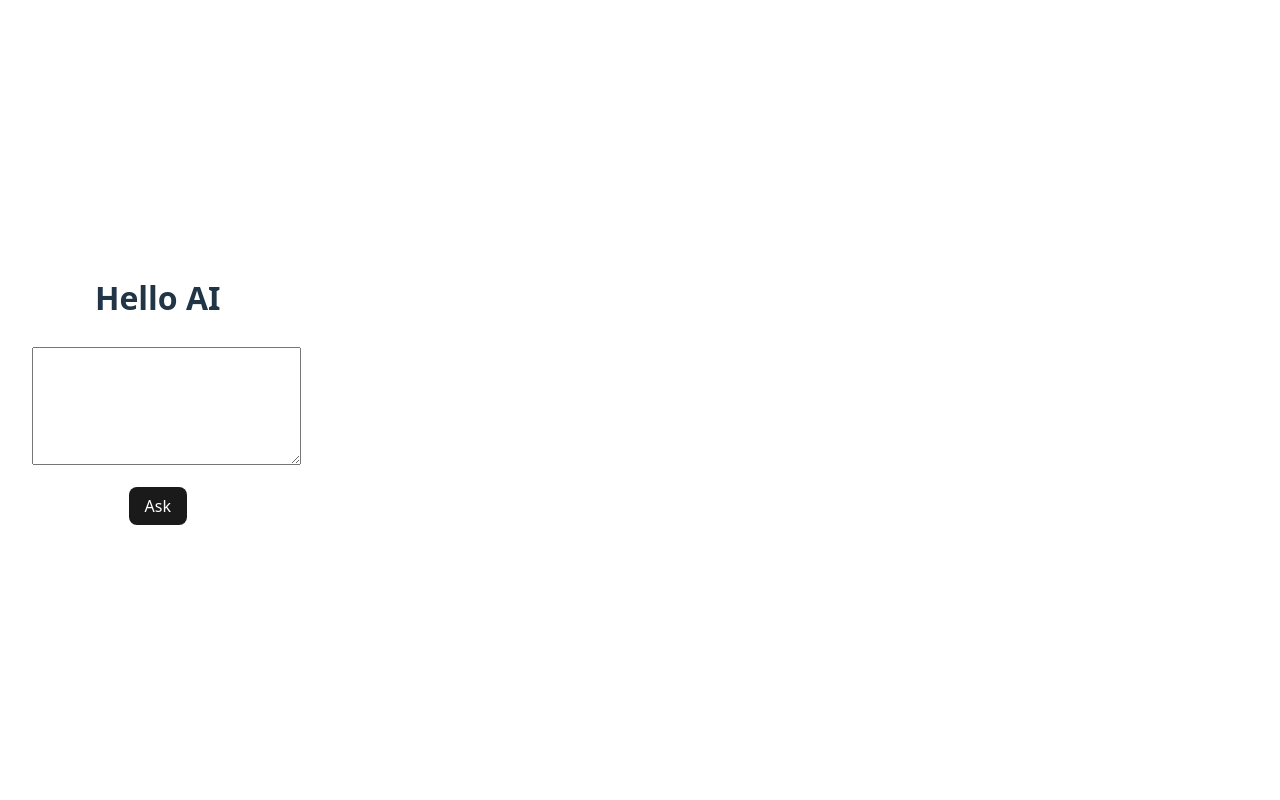
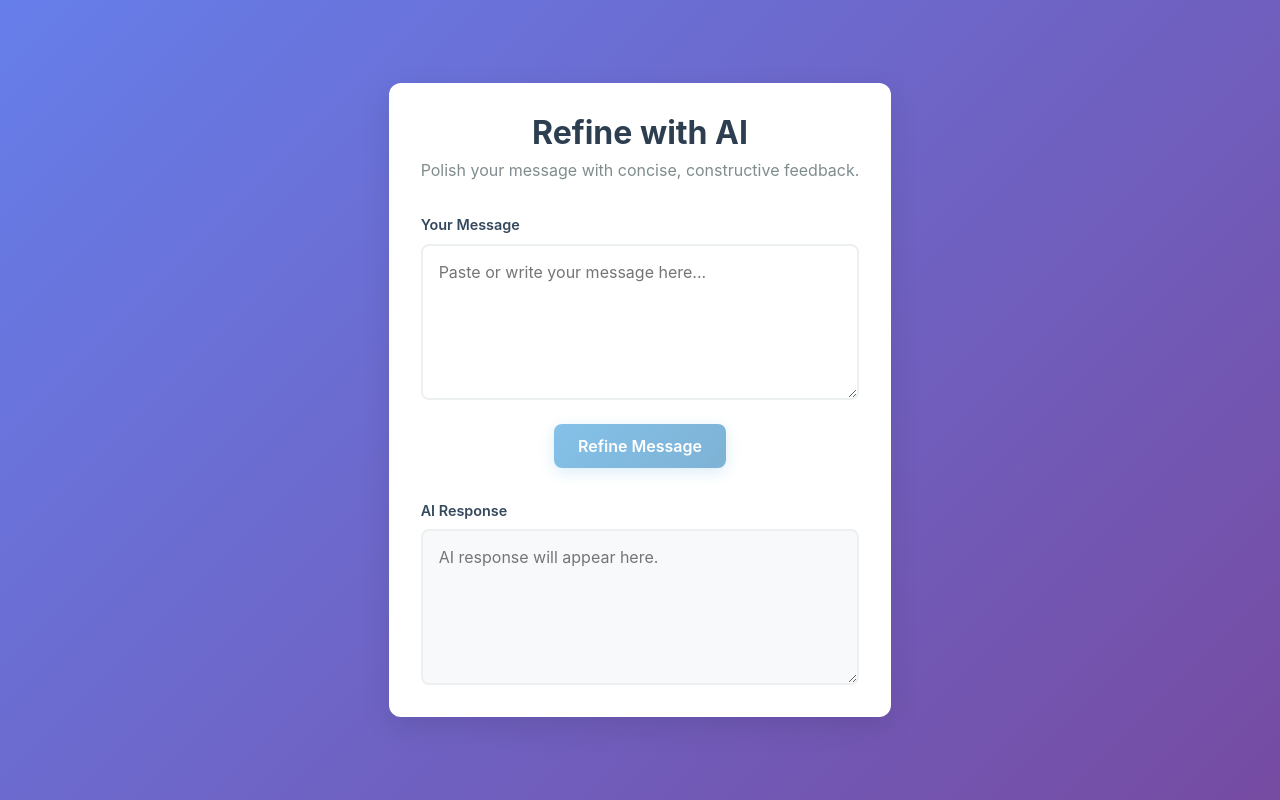
Before and after one commit to mahanmashoof/ai-mini, a React (Vite) app: page / in a window 1280 px wide. Built offline with nearby package versions, Linux system fonts and the light colour scheme.

Commit message:
new design ok

```diff
--- a/src/App.css
+++ b/src/App.css
@@ -1,34 +1,166 @@
-.App {
+/* Global Styles */
+* {
+  box-sizing: border-box;
+}
+
+body {
+  margin: 0;
+  font-family: -apple-system, BlinkMacSystemFont, 'Segoe UI', Roboto, Oxygen, Ubuntu, Cantarell, sans-serif;
+  background: linear-gradient(135deg, #667eea 0%, #764ba2 100%);
+  color: #333;
+  min-height: 100vh;
+  display: flex;
+  align-items: center;
+  justify-content: center;
+}
+
+.app {
+  width: 100%;
+  min-height: 100vh;
+  display: flex;
+  align-items: center;
+  justify-content: center;
+  padding: 1rem;
+}
+
+.container {
+  background: #fff;
+  border-radius: 12px;
+  box-shadow: 0 10px 30px rgba(0, 0, 0, 0.1);
+  padding: 2rem;
   max-width: 600px;
-  margin: 0 auto;
-  padding: 2rem;
+  width: 100%;
+  display: flex;
+  flex-direction: column;
+  gap: 2rem;
+}
+
+.header {
   text-align: center;
 }
 
-.App h1 {
+.header h1 {
+  margin: 0 0 0.5rem 0;
   font-size: 2rem;
-  margin-bottom: 2rem;
+  font-weight: 700;
+  color: #2c3e50;
 }
 
-.App textarea {
-  width: 100%;
-  height: 100px;
-  margin-bottom: 1rem;
-  padding: 0.5rem;
+.header p {
+  margin: 0;
+  color: #7f8c8d;
+  font-size: 1rem;
 }
 
-.App button {
-  background-color: #1a1a1a;
-  color: white;
-  padding: 0.5rem 1rem;
-  border: none;
-  cursor: pointer;
+.form {
+  display: flex;
+  flex-direction: column;
+  gap: 1.5rem;
 }
 
-.App button:hover {
-  background-color: #646cff;
+.input-group,
+.output-group {
+  display: flex;
+  flex-direction: column;
+  gap: 0.5rem;
 }
 
-.App p {
-  margin-top: 1rem;
+.label {
+  font-weight: 600;
+  color: #34495e;
+  font-size: 0.9rem;
 }
+
+.textarea {
+  border: 2px solid #ecf0f1;
+  border-radius: 8px;
+  padding: 1rem;
+  font-size: 1rem;
+  font-family: inherit;
+  resize: vertical;
+  transition: border-color 0.3s, box-shadow 0.3s;
+  outline: none;
+}
+
+.textarea:focus {
+  border-color: #3498db;
+  box-shadow: 0 0 0 3px rgba(52, 152, 219, 0.1);
+}
+
+.input-textarea {
+  min-height: 120px;
+}
+
+.output-textarea {
+  background: #f8f9fa;
+  color: #495057;
+  min-height: 120px;
+}
+
+.actions {
+  display: flex;
+  align-items: center;
+  justify-content: center;
+  gap: 1rem;
+}
+
+.button {
+  background: linear-gradient(135deg, #3498db, #2980b9);
+  color: #fff;
+  border: none;
+  border-radius: 8px;
+  padding: 0.75rem 1.5rem;
+  font-size: 1rem;
+  font-weight: 600;
+  cursor: pointer;
+  transition: transform 0.2s, box-shadow 0.2s;
+  box-shadow: 0 4px 15px rgba(52, 152, 219, 0.3);
+}
+
+.button:hover:not(:disabled) {
+  transform: translateY(-2px);
+  box-shadow: 0 6px 20px rgba(52, 152, 219, 0.4);
+}
+
+.button:disabled {
+  opacity: 0.6;
+  cursor: not-allowed;
+  transform: none;
+}
+
+.spinner {
+  width: 24px;
+  height: 24px;
+  border: 3px solid #ecf0f1;
+  border-top: 3px solid #3498db;
+  border-radius: 50%;
+  animation: spin 1s linear infinite;
+}
+
+@keyframes spin {
+  to {
+    transform: rotate(360deg);
+  }
+}
+
+/* Mobile Styles */
+@media (max-width: 768px) {
+  .container {
+    padding: 1.5rem;
+    gap: 1.5rem;
+  }
+
+  .header h1 {
+    font-size: 1.5rem;
+  }
+
+  .textarea {
+    font-size: 0.9rem;
+    padding: 0.75rem;
+  }
+
+  .button {
+    padding: 0.6rem 1.2rem;
+    font-size: 0.9rem;
+  }
+}
--- a/src/App.tsx
+++ b/src/App.tsx
@@ -5,28 +5,99 @@ import "./App.css";
 function App() {
   const [input, setInput] = useState("");
   const [response, setResponse] = useState("");
+  const [loading, setLoading] = useState(false);
 
   const askAI = async () => {
+    if (!input.trim()) return;
+    try {
+      setLoading(true);
+      setResponse("");
       const res = await axios.post(
         "https://api.openai.com/v1/chat/completions",
         {
           model: "gpt-4o-mini",
-        messages: [{ role: "user", content: input }],
+          messages: [
+            {
+              role: "system",
+              content:
+                "You are a polite assistant that improves form messages for clarity and tone.",
             },
             {
-        headers: { Authorization: `Bearer ${import.meta.env.VITE_OPENAI_KEY}` },
+              role: "user",
+              content: `Give a very brief, concise, and constructive feedback for this message: ${input}`,
+            },
+          ],
+        },
+        {
+          headers: {
+            Authorization: `Bearer ${import.meta.env.VITE_OPENAI_KEY}`,
+          },
         }
       );
-    setResponse(res.data.choices[0].message.content);
+      setResponse(res.data.choices[0].message.content || "");
+    } catch (err) {
+      console.error(err);
+      setResponse("Error: failed to get response. See console for details.");
+    } finally {
+      setLoading(false);
+    }
   };
 
   return (
-    <div className="App">
-      <h1>Hello AI</h1>
-      <textarea value={input} onChange={(e) => setInput(e.target.value)} />
-      <button onClick={askAI}>Ask</button>
-      <p>{response}</p>
+    <main className="app">
+      <div className="container">
+        <header className="header">
+          <h1>Refine with AI</h1>
+          <p>Polish your message with concise, constructive feedback.</p>
+        </header>
+        <form
+          className="form"
+          onSubmit={(e) => {
+            e.preventDefault();
+            askAI();
+          }}
+        >
+          <div className="input-group">
+            <label htmlFor="input" className="label">
+              Your Message
+            </label>
+            <textarea
+              id="input"
+              className="textarea input-textarea"
+              value={input}
+              onChange={(e) => setInput(e.target.value)}
+              placeholder="Paste or write your message here..."
+              rows={6}
+              disabled={loading}
+              required
+            />
           </div>
+          <div className="actions">
+            <button
+              type="submit"
+              className="button"
+              disabled={loading || !input.trim()}
+            >
+              {loading ? "Thinking..." : "Refine Message"}
+            </button>
+            {loading && <div className="spinner" aria-hidden="true"></div>}
+          </div>
+        </form>
+        <div className="output-group">
+          <label htmlFor="output" className="label">
+            AI Response
+          </label>
+          <textarea
+            id="output"
+            className="textarea output-textarea"
+            value={response}
+            readOnly
+            placeholder="AI response will appear here."
+            rows={6}
+          />
+        </div>
+      </div>
+    </main>
   );
 }
 
```
Lines whose indentation alone changed are shown as unchanged.
